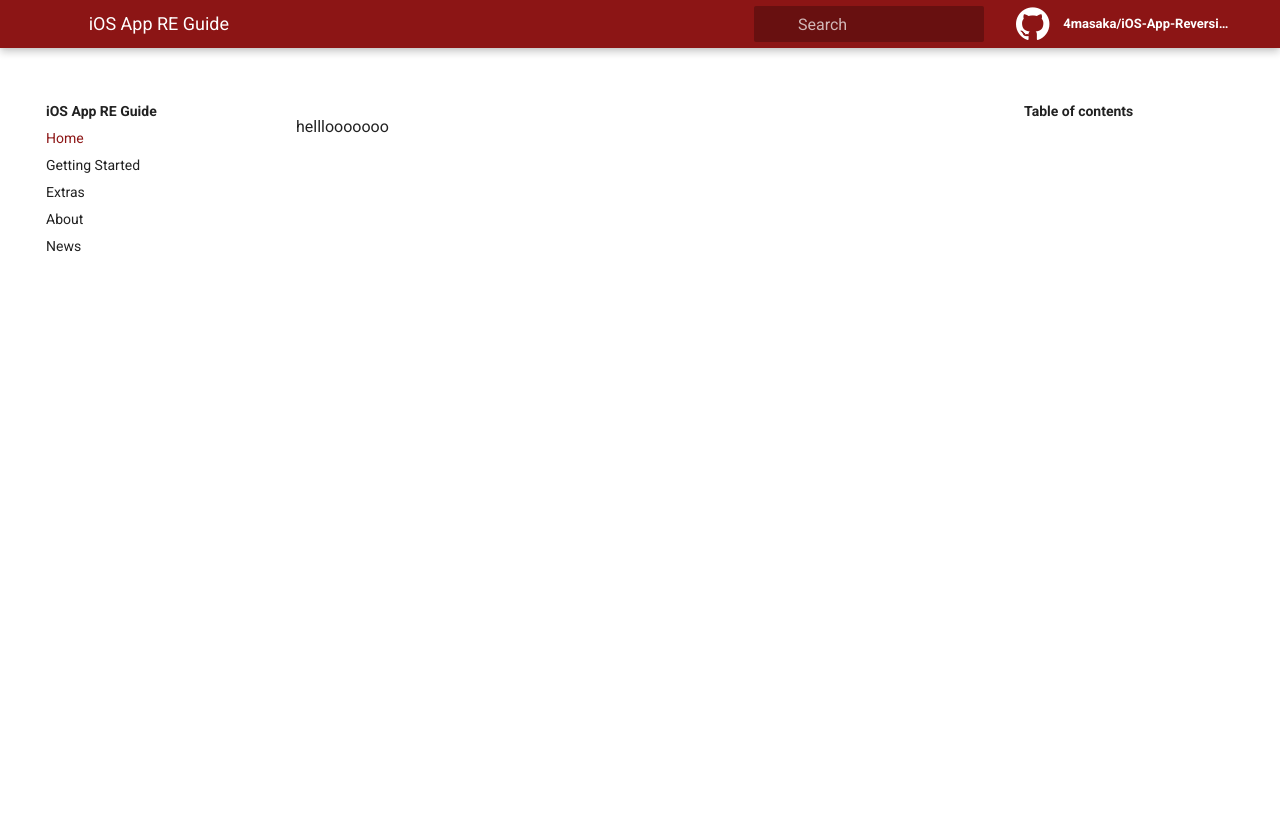
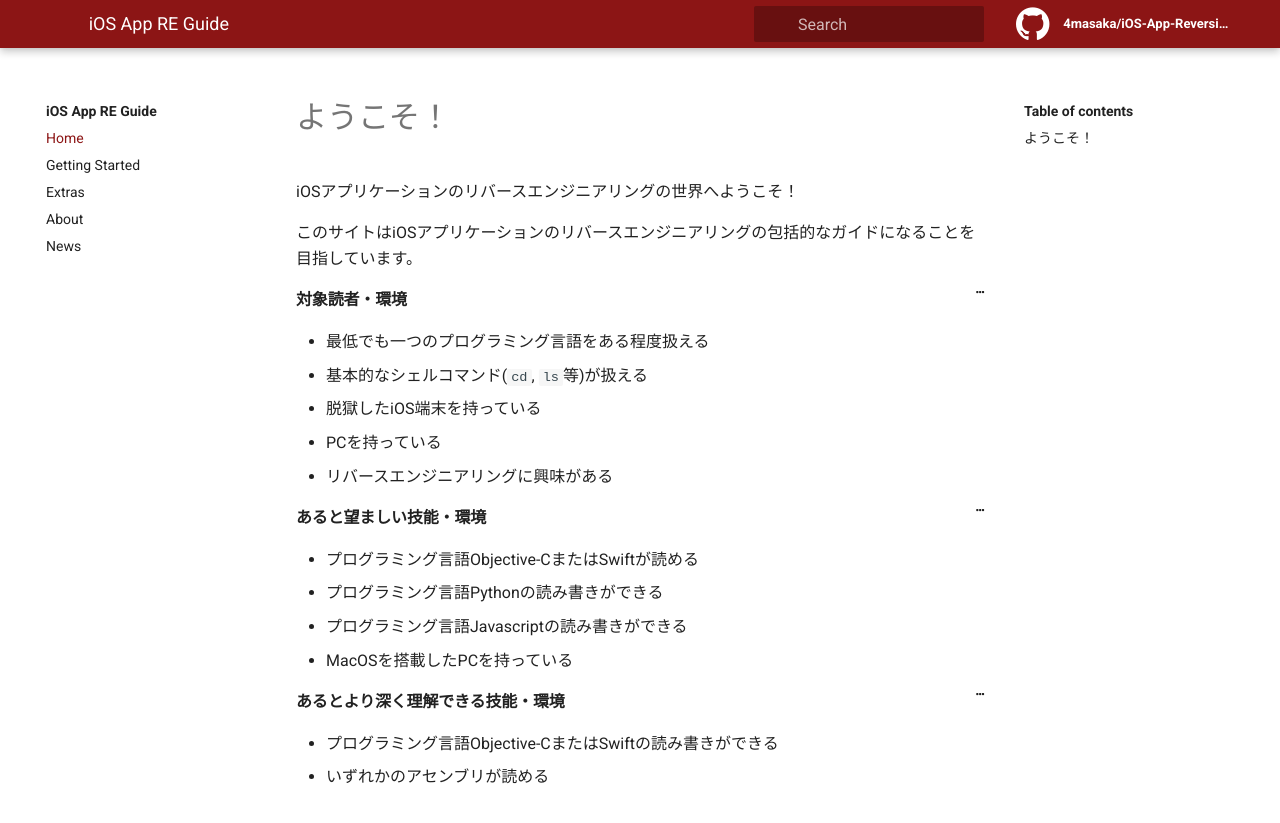
Before and after one commit to sh1ma/iOS-App-Reversing-guide, a Jekyll site: the page built from pages/index.md, in a window 1280 px wide and 900 px high. Shown: the top 823 px of the window. Built offline with Jekyll 4.4.1, drawn with Linux system fonts in a browser that asks for light colours.

Commit message:
いい感じのindex

```diff
--- a/pages/index.md
+++ b/pages/index.md
@@ -4,4 +4,24 @@ title: ホーム
 permalink: /
 ---
 
-helllooooooo
+# ようこそ！
+iOSアプリケーションのリバースエンジニアリングの世界へようこそ！
+
+このサイトはiOSアプリケーションのリバースエンジニアリングの包括的なガイドになることを目指しています。
+
+#### 対象読者・環境
+- 最低でも一つのプログラミング言語をある程度扱える
+- 基本的なシェルコマンド(`cd`, `ls`等)が扱える
+- 脱獄したiOS端末を持っている
+- PCを持っている
+- リバースエンジニアリングに興味がある
+
+#### あると望ましい技能・環境
+- プログラミング言語Objective-CまたはSwiftが読める
+- プログラミング言語Pythonの読み書きができる
+- プログラミング言語Javascriptの読み書きができる
+- MacOSを搭載したPCを持っている
+
+#### あるとより深く理解できる技能・環境
+- プログラミング言語Objective-CまたはSwiftの読み書きができる
+- いずれかのアセンブリが読める
```
